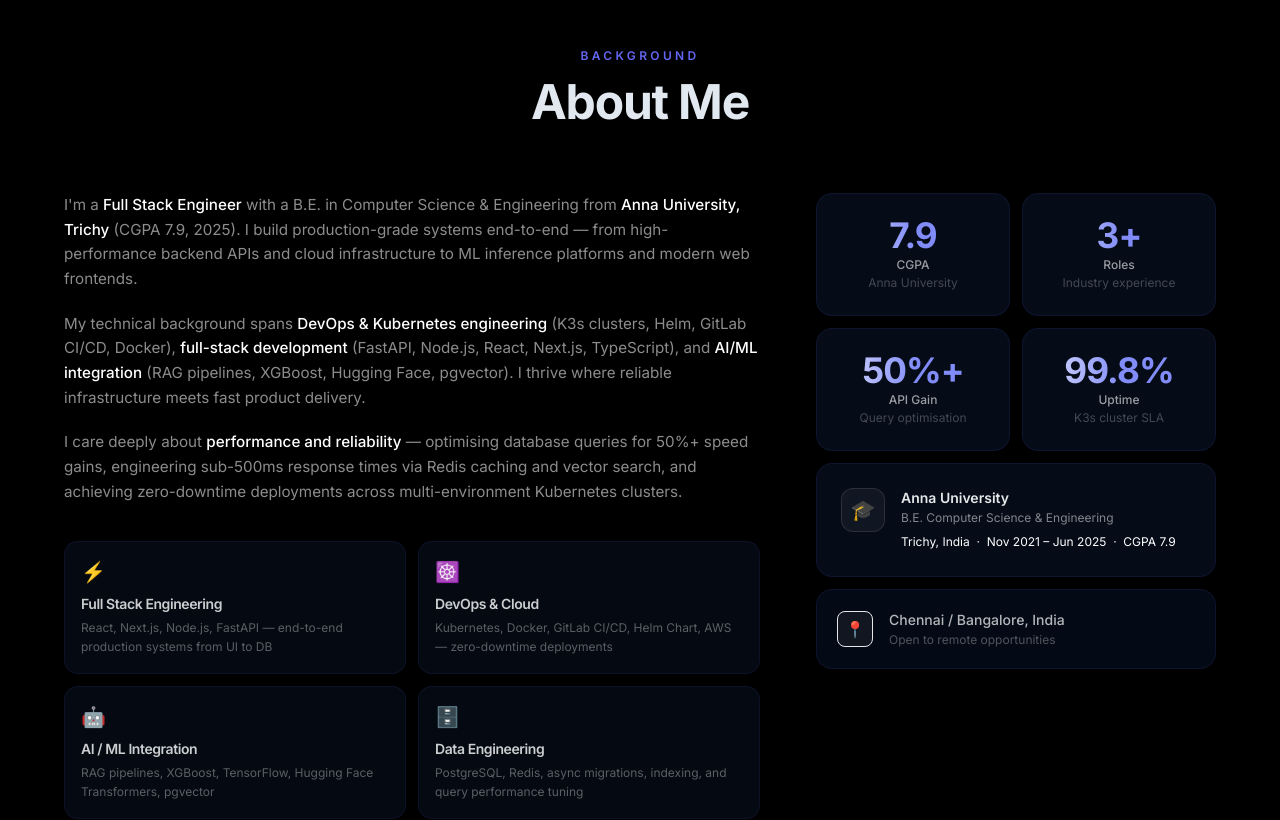
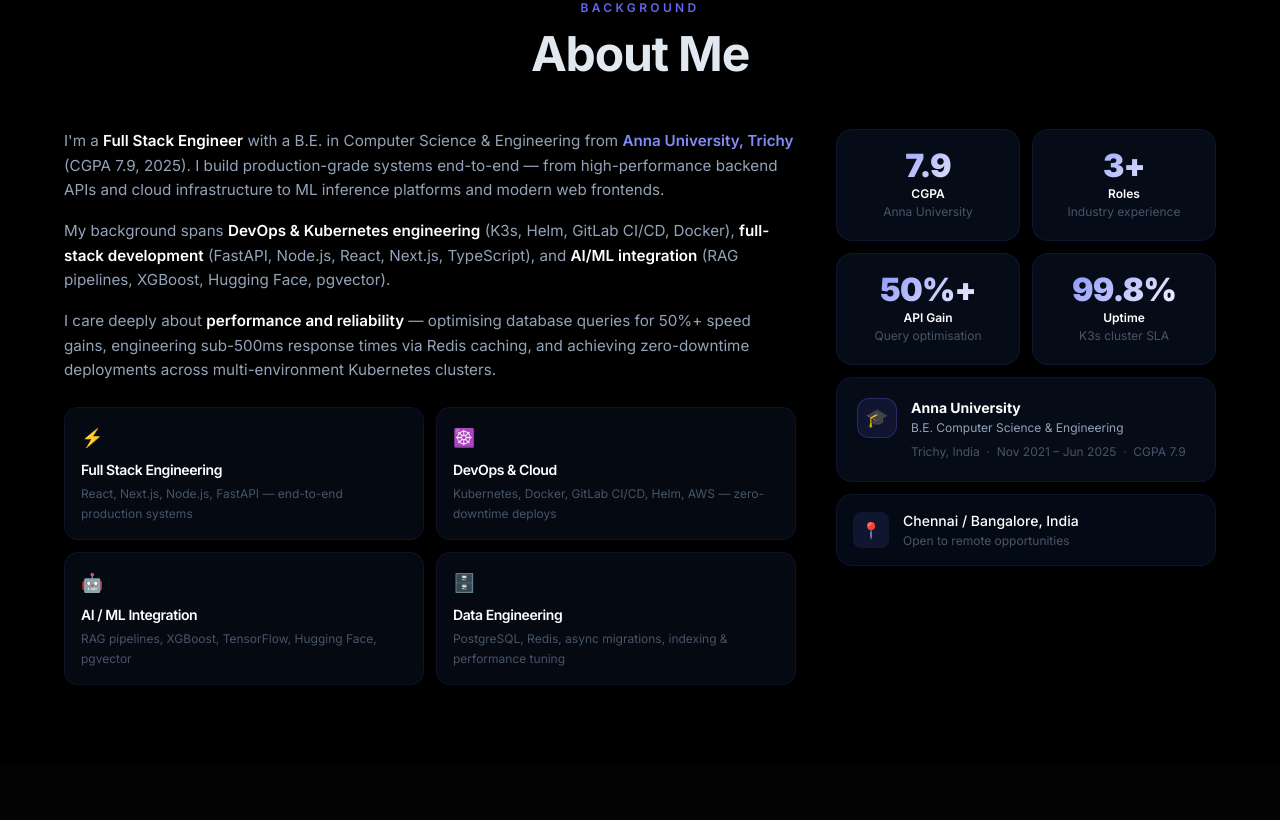
Before and after one commit to Mukunth1004/mukunthan-portfolio, a Next.js app: page / in a window 1280 px wide. Shown: the part 880-1700 px from the top of the page. Built offline with nearby package versions, Linux system fonts and the light colour scheme.

Commit message:
feat: premium About — gradient stats, py-20 spacing

```diff
--- a/app/sections/About.jsx
+++ b/app/sections/About.jsx
@@ -10,26 +10,10 @@ const stats = [
 ]
 
 const focusAreas = [
-  {
-    icon: '⚡',
-    title: 'Full Stack Engineering',
-    desc: 'React, Next.js, Node.js, FastAPI — end-to-end production systems from UI to DB',
-  },
-  {
-    icon: '☸️',
-    title: 'DevOps & Cloud',
-    desc: 'Kubernetes, Docker, GitLab CI/CD, Helm Chart, AWS — zero-downtime deployments',
-  },
-  {
-    icon: '🤖',
-    title: 'AI / ML Integration',
-    desc: 'RAG pipelines, XGBoost, TensorFlow, Hugging Face Transformers, pgvector',
-  },
-  {
-    icon: '🗄️',
-    title: 'Data Engineering',
-    desc: 'PostgreSQL, Redis, async migrations, indexing, and query performance tuning',
-  },
+  { icon: '⚡', title: 'Full Stack Engineering',  desc: 'React, Next.js, Node.js, FastAPI — end-to-end production systems' },
+  { icon: '☸️', title: 'DevOps & Cloud',          desc: 'Kubernetes, Docker, GitLab CI/CD, Helm, AWS — zero-downtime deploys' },
+  { icon: '🤖', title: 'AI / ML Integration',    desc: 'RAG pipelines, XGBoost, TensorFlow, Hugging Face, pgvector' },
+  { icon: '🗄️', title: 'Data Engineering',       desc: 'PostgreSQL, Redis, async migrations, indexing & performance tuning' },
 ]
 
 export default function About() {
@@ -37,84 +21,81 @@ export default function About() {
   const inView = useInView(ref, { once: true, margin: '-80px' })
 
   return (
-    <section id="about" className="py-32 px-6">
+    <section id="about" className="py-20 px-6">
       <div className="max-w-6xl mx-auto" ref={ref}>
-        <motion.p
-          initial={{ opacity: 0 }}
-          animate={inView ? { opacity: 1 } : {}}
-          transition={{ duration: 0.6 }}
-          className="section-eyebrow"
-        >
+        <motion.p initial={{ opacity: 0 }} animate={inView ? { opacity: 1 } : {}} className="section-eyebrow">
           Background
         </motion.p>
         <motion.h2
           initial={{ opacity: 0, y: 20 }}
           animate={inView ? { opacity: 1, y: 0 } : {}}
-          transition={{ duration: 0.7, delay: 0.08 }}
+          transition={{ duration: 0.6, delay: 0.08 }}
           className="section-heading"
         >
           About Me
         </motion.h2>
 
-        <div className="grid lg:grid-cols-[1fr_400px] gap-14 items-start mt-16">
-          {/* Left: narrative */}
+        <div className="grid lg:grid-cols-[1fr_380px] gap-10 items-start mt-12">
+          {/* Left */}
           <motion.div
             initial={{ opacity: 0, x: -24 }}
             animate={inView ? { opacity: 1, x: 0 } : {}}
-            transition={{ duration: 0.8, delay: 0.18 }}
-            className="space-y-5"
+            transition={{ duration: 0.7, delay: 0.16 }}
+            className="space-y-4"
           >
-            <p className="text-white/55 leading-relaxed text-[0.95rem]">
+            <p className="leading-relaxed text-[0.95rem]" style={{ color: 'var(--text-muted)' }}>
               I&apos;m a{' '}
-              <span className="text-white font-medium">Full Stack Engineer</span> with a B.E.
-              in Computer Science &amp; Engineering from{' '}
-              <span className="text-white font-medium">Anna University, Trichy</span> (CGPA 7.9, 2025).
-              I build production-grade systems end-to-end — from high-performance backend APIs and
-              cloud infrastructure to ML inference platforms and modern web frontends.
+              <span className="font-semibold text-white">Full Stack Engineer</span> with a B.E. in
+              Computer Science &amp; Engineering from{' '}
+              <span className="font-semibold" style={{ color: 'var(--accent-light)' }}>
+                Anna University, Trichy
+              </span>{' '}
+              (CGPA 7.9, 2025). I build production-grade systems end-to-end — from high-performance
+              backend APIs and cloud infrastructure to ML inference platforms and modern web frontends.
             </p>
-            <p className="text-white/55 leading-relaxed text-[0.95rem]">
-              My technical background spans{' '}
-              <span className="text-white font-medium">DevOps &amp; Kubernetes engineering</span>{' '}
-              (K3s clusters, Helm, GitLab CI/CD, Docker),{' '}
-              <span className="text-white font-medium">full-stack development</span>{' '}
-              (FastAPI, Node.js, React, Next.js, TypeScript), and{' '}
-              <span className="text-white font-medium">AI/ML integration</span>{' '}
-              (RAG pipelines, XGBoost, Hugging Face, pgvector). I thrive where reliable
-              infrastructure meets fast product delivery.
+            <p className="leading-relaxed text-[0.95rem]" style={{ color: 'var(--text-muted)' }}>
+              My background spans{' '}
+              <span className="font-semibold text-white">DevOps &amp; Kubernetes engineering</span>
+              {' '}(K3s, Helm, GitLab CI/CD, Docker),{' '}
+              <span className="font-semibold text-white">full-stack development</span>
+              {' '}(FastAPI, Node.js, React, Next.js, TypeScript), and{' '}
+              <span className="font-semibold text-white">AI/ML integration</span>
+              {' '}(RAG pipelines, XGBoost, Hugging Face, pgvector).
             </p>
-            <p className="text-white/55 leading-relaxed text-[0.95rem]">
+            <p className="leading-relaxed text-[0.95rem]" style={{ color: 'var(--text-muted)' }}>
               I care deeply about{' '}
-              <span className="text-white font-medium">performance and reliability</span> —
-              optimising database queries for 50%+ speed gains, engineering sub-500ms response
-              times via Redis caching and vector search, and achieving zero-downtime deployments
-              across multi-environment Kubernetes clusters.
+              <span className="font-semibold text-white">performance and reliability</span> — optimising
+              database queries for 50%+ speed gains, engineering sub-500ms response times via Redis
+              caching, and achieving zero-downtime deployments across multi-environment Kubernetes clusters.
             </p>
 
-            {/* Focus area bento grid */}
-            <div className="grid grid-cols-1 sm:grid-cols-2 gap-3 pt-4">
+            {/* Focus area bento */}
+            <div className="grid grid-cols-1 sm:grid-cols-2 gap-3 pt-2">
               {focusAreas.map((area, i) => (
                 <motion.div
                   key={area.title}
                   initial={{ opacity: 0, y: 12 }}
                   animate={inView ? { opacity: 1, y: 0 } : {}}
-                  transition={{ duration: 0.5, delay: 0.42 + i * 0.08 }}
+                  transition={{ duration: 0.5, delay: 0.36 + i * 0.08 }}
                   className="bento-card p-4 group"
                 >
-                  <span className="text-xl mb-2 block group-hover:scale-110 transition-transform duration-300">
+                  <span className="text-lg mb-2 block group-hover:scale-110 transition-transform duration-300">
                     {area.icon}
                   </span>
-                  <h4 className="text-sm font-semibold text-white/80 mb-1">{area.title}</h4>
-                  <p className="text-xs text-white/35 leading-relaxed">{area.desc}</p>
+                  <h4 className="text-sm font-semibold text-white mb-1">{area.title}</h4>
+                  <p className="text-xs leading-relaxed" style={{ color: 'var(--text-subtle)' }}>
+                    {area.desc}
+                  </p>
                 </motion.div>
               ))}
             </div>
           </motion.div>
 
-          {/* Right: stats + education */}
+          {/* Right */}
           <motion.div
             initial={{ opacity: 0, x: 24 }}
             animate={inView ? { opacity: 1, x: 0 } : {}}
-            transition={{ duration: 0.8, delay: 0.28 }}
+            transition={{ duration: 0.7, delay: 0.24 }}
             className="space-y-3"
           >
             <div className="grid grid-cols-2 gap-3">
@@ -123,33 +104,46 @@ export default function About() {
                   key={label}
                   initial={{ opacity: 0, y: 16 }}
                   animate={inView ? { opacity: 1, y: 0 } : {}}
-                  transition={{ duration: 0.6, delay: 0.38 + i * 0.09 }}
-                  className="glow-card p-6 text-center"
+                  transition={{ duration: 0.5, delay: 0.32 + i * 0.08 }}
+                  className="glow-card p-5 text-center"
                 >
-                  <div className="text-[2.2rem] font-bold tracking-tight leading-none mb-1 shimmer-text">
+                  <div
+                    className="text-[2rem] font-black tracking-tight leading-none mb-1"
+                    style={{
+                      background: 'linear-gradient(135deg, var(--accent-light), #ffffff)',
+                      WebkitBackgroundClip: 'text',
+                      WebkitTextFillColor: 'transparent',
+                      backgroundClip: 'text',
+                    }}
+                  >
                     {value}
                   </div>
-                  <div className="text-xs text-white/60 font-medium">{label}</div>
-                  <div className="text-xs text-white/25 mt-0.5">{sub}</div>
+                  <div className="text-xs font-semibold text-white">{label}</div>
+                  <div className="text-xs mt-0.5" style={{ color: 'var(--text-subtle)' }}>{sub}</div>
                 </motion.div>
               ))}
             </div>
 
-            {/* Education card */}
+            {/* Education */}
             <motion.div
               initial={{ opacity: 0, y: 16 }}
               animate={inView ? { opacity: 1, y: 0 } : {}}
-              transition={{ duration: 0.6, delay: 0.74 }}
-              className="border-beam-card p-6"
+              transition={{ duration: 0.5, delay: 0.64 }}
+              className="border-beam-card p-5"
             >
-              <div className="flex items-start gap-4">
-                <div className="w-11 h-11 rounded-xl bg-white/5 border border-white/10 flex items-center justify-center flex-shrink-0 text-xl">
+              <div className="flex items-start gap-3.5">
+                <div
+                  className="w-10 h-10 rounded-xl flex items-center justify-center flex-shrink-0 text-lg"
+                  style={{ background: 'var(--accent-soft)', border: '1px solid var(--border-hover)' }}
+                >
                   🎓
                 </div>
                 <div>
-                  <div className="text-sm font-semibold text-white/90">Anna University</div>
-                  <div className="text-xs text-white/50 mt-0.5">B.E. Computer Science &amp; Engineering</div>
-                  <div className="text-xs text-white/28 mt-1.5 leading-relaxed">
+                  <div className="text-sm font-bold text-white">Anna University</div>
+                  <div className="text-xs mt-0.5" style={{ color: 'var(--text-muted)' }}>
+                    B.E. Computer Science &amp; Engineering
+                  </div>
+                  <div className="text-xs mt-1.5 leading-relaxed" style={{ color: 'var(--text-subtle)' }}>
                     Trichy, India &nbsp;·&nbsp; Nov 2021 – Jun 2025 &nbsp;·&nbsp; CGPA 7.9
                   </div>
                 </div>
@@ -160,15 +154,20 @@ export default function About() {
             <motion.div
               initial={{ opacity: 0, y: 16 }}
               animate={inView ? { opacity: 1, y: 0 } : {}}
-              transition={{ duration: 0.6, delay: 0.84 }}
-              className="card-premium p-5 flex items-center gap-4"
+              transition={{ duration: 0.5, delay: 0.72 }}
+              className="card-premium p-4 flex items-center gap-3.5"
             >
-              <div className="w-9 h-9 rounded-lg bg-white/5 border border-white/08 flex items-center justify-center text-base flex-shrink-0">
+              <div
+                className="w-9 h-9 rounded-lg flex items-center justify-center text-base flex-shrink-0"
+                style={{ background: 'var(--accent-soft)' }}
+              >
                 📍
               </div>
               <div>
-                <div className="text-sm text-white/70 font-medium">Chennai / Bangalore, India</div>
-                <div className="text-xs text-white/30 mt-0.5">Open to remote opportunities</div>
+                <div className="text-sm font-medium text-white">Chennai / Bangalore, India</div>
+                <div className="text-xs mt-0.5" style={{ color: 'var(--text-subtle)' }}>
+                  Open to remote opportunities
+                </div>
               </div>
             </motion.div>
           </motion.div>
```
